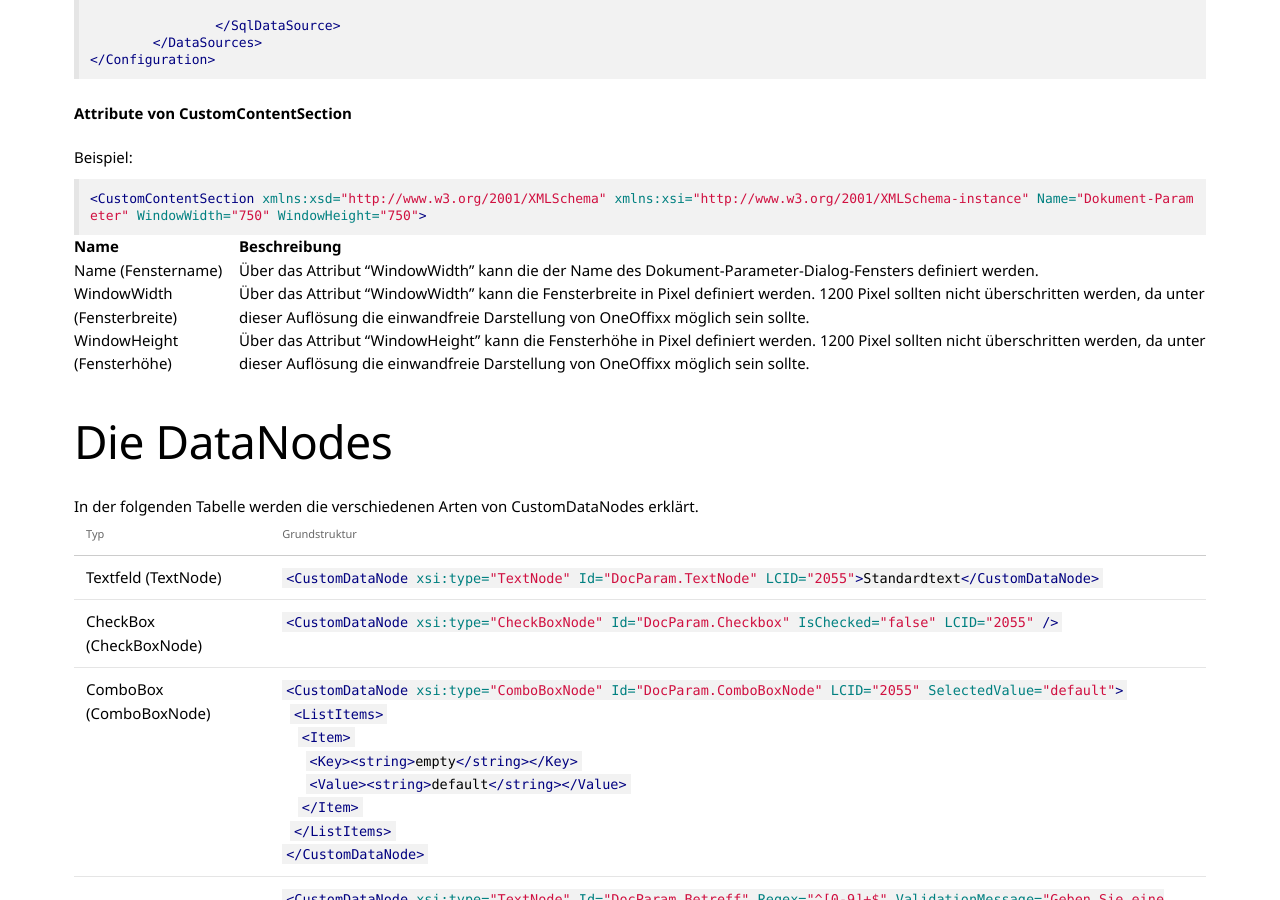
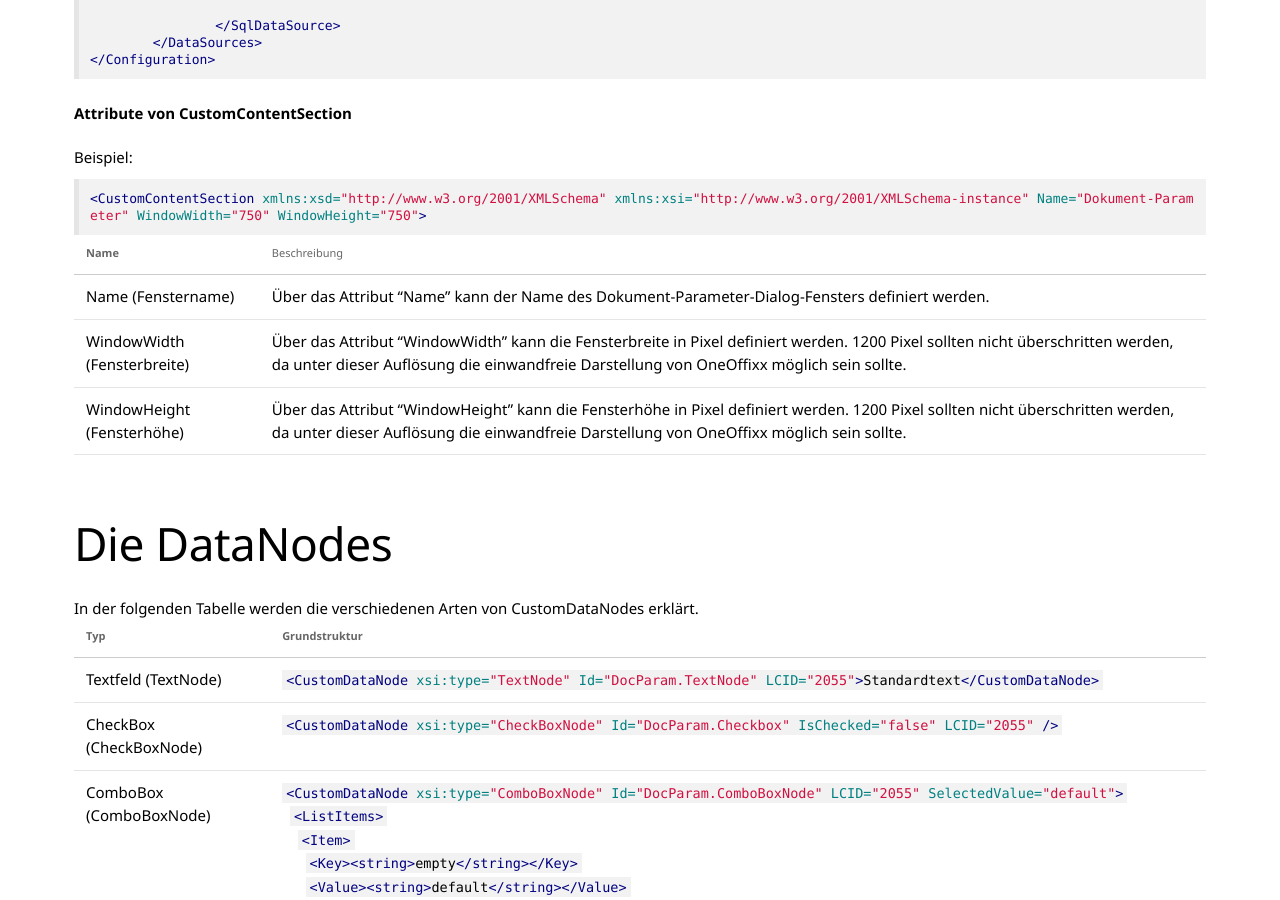
Before and after one commit to primesoft-group/oneoffixx-docs, a Jekyll site: the page built from _pages/docfunc/de/df-documentparameter.md, in a window 1280 px wide and 900 px high, scrolled down 1019 px. Built offline with Jekyll 4.4.1, drawn with Linux system fonts in a browser that asks for light colours; nearby versions of some CDN libraries; some web fonts are replaced.

Commit message:
Description DP changed

````diff
--- a/_pages/docfunc/de/df-documentparameter.md
+++ b/_pages/docfunc/de/df-documentparameter.md
@@ -56,9 +56,11 @@ Beispiel:
 <CustomContentSection xmlns:xsd="http://www.w3.org/2001/XMLSchema" xmlns:xsi="http://www.w3.org/2001/XMLSchema-instance" Name="Dokument-Parameter" WindowWidth="750" WindowHeight="750">
 ```
 
+
+{:.table .table-striped}
 |  __Name__  |  Beschreibung  |
 |  ----  | ----  |
-|   Name (Fenstername)  |    Über das Attribut "WindowWidth" kann die der Name des Dokument-Parameter-Dialog-Fensters definiert werden.  |
+|   Name (Fenstername)  |    Über das Attribut "Name" kann der Name des Dokument-Parameter-Dialog-Fensters definiert werden.  |
 | WindowWidth (Fensterbreite) |  Über das Attribut "WindowWidth" kann die Fensterbreite in Pixel definiert werden. 1200 Pixel sollten nicht überschritten werden, da unter dieser Auflösung die einwandfreie Darstellung von OneOffixx möglich sein sollte. |
 | WindowHeight (Fensterhöhe) |  Über das Attribut "WindowHeight" kann die Fensterhöhe in Pixel definiert werden. 1200 Pixel sollten nicht überschritten werden, da unter dieser Auflösung die einwandfreie Darstellung von OneOffixx möglich sein sollte. |
 
@@ -67,7 +69,7 @@ Beispiel:
 In der folgenden Tabelle werden die verschiedenen Arten von CustomDataNodes erklärt.
 
 {:.table .table-striped}
-|  Typ     |  Grundstruktur  |
+|  __Typ__     |  __Grundstruktur__  |
 |  --- 	|  ---	|
 |  Textfeld (TextNode) | `<CustomDataNode xsi:type="TextNode" Id="DocParam.TextNode" LCID="2055">Standardtext</CustomDataNode>`{:.language-xml}    |
 |  CheckBox (CheckBoxNode) | `<CustomDataNode xsi:type="CheckBoxNode" Id="DocParam.Checkbox"  IsChecked="false"  LCID="2055" />`{:.language-xml}  |
````
